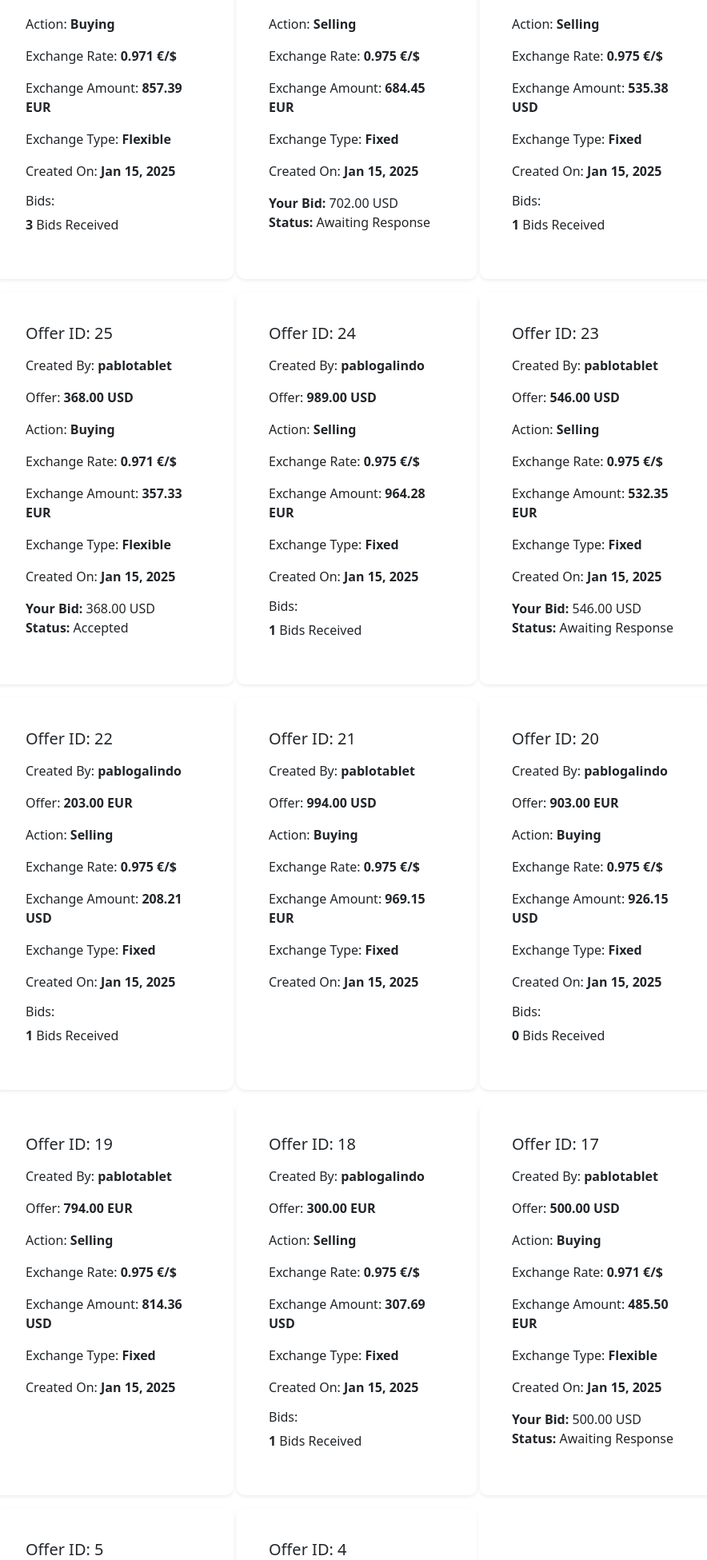
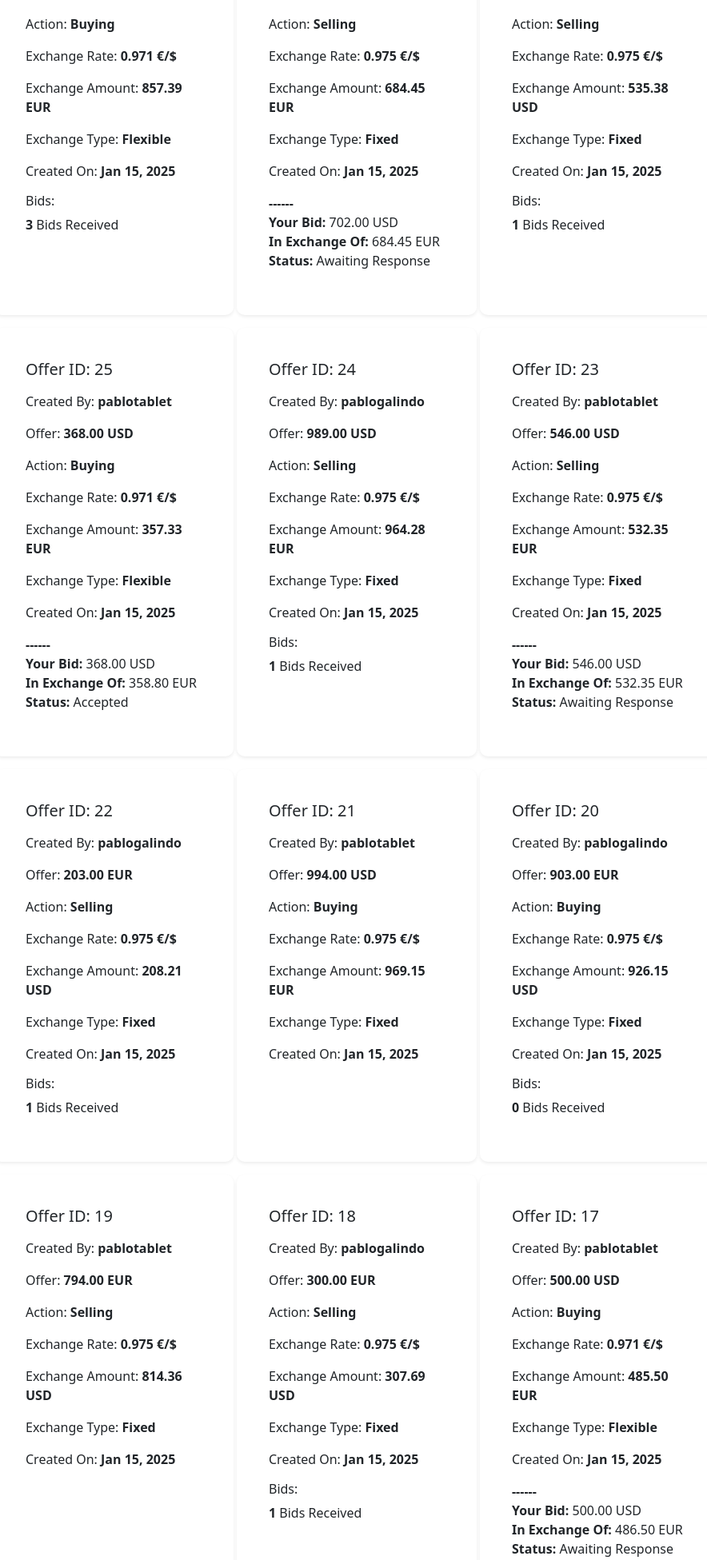
Before and after one commit to galindo89/currency-exchange-pgz, a Django app: page /offers/ in a window 1280 px wide. Shown: the part 883-2834 px from the top of the page at 80% size, without its empty margins (200-1084 px from the left). Run offline with Django 4.2, Linux system fonts and the light colour scheme; a user stored in the database is signed in; data comes from the database, SQL or seed files in the repository; both versions use the stored data as it was after the commit.

Commit message:
adding small changes to the information on what the UI dispalys in the offer section for the bids made by as user

```diff
--- a/core/templates/core/dashboard.html
+++ b/core/templates/core/dashboard.html
@@ -76,7 +76,7 @@
                         <p>Offer:<strong> {{ bid.offer.amount }} {{ bid.offer.currency }}</strong></p>
                         <p>My Bid: <strong>{{ bid.amount }} {{ bid.currency }}</strong></p>
                         <p>Exchange Rate: <strong>{{ bid.exchange_rate }} €/$</strong></p>
-                        <p>Exchange Amount: <strong>{{bid.converted_amount}} {{bid.converted_amount_currency}}</strong></p>
+                        <p>In Exchange Of: <strong>{{bid.converted_amount}} {{bid.converted_amount_currency}}</strong></p>
                         <p>Rate Type: <strong>{{ bid.offer.get_rate_type_display }}</strong></p>
                         <p>Status: <strong>{{ bid.get_status_display }}</strong></p>
 
--- a/currency_portal/settings.py
+++ b/currency_portal/settings.py
@@ -46,7 +46,7 @@ SITE_ID = 1
 ACCOUNT_AUTHENTICATION_METHOD = 'username'  # Options: 'username', 'email', or 'username_email'
 ACCOUNT_EMAIL_REQUIRED = True
 ACCOUNT_USERNAME_REQUIRED = True
-ACCOUNT_EMAIL_VERIFICATION = 'optional'  # Options: 'mandatory', 'optional', 'none'
+ACCOUNT_EMAIL_VERIFICATION = 'none'  # Options: 'mandatory', 'optional', 'none'
 ACCOUNT_SIGNUP_REDIRECT_URL = '/'  # Redirect after signup
 LOGIN_REDIRECT_URL = '/'  # Redirect after login
 LOGOUT_REDIRECT_URL = '/'  # Redirect after logout
@@ -83,9 +83,6 @@ AUTHENTICATION_BACKENDS = [
     'allauth.account.auth_backends.AuthenticationBackend',
 ]
 
-# Allauth custom settings
-
-ACCOUNT_EMAIL_VERIFICATION = 'none'
 
 
 # Application definition
--- a/offers/templates/offers/view_offers.html
+++ b/offers/templates/offers/view_offers.html
@@ -63,7 +63,10 @@
                     <!-- Bid Status for Logged-in User -->
                     {% if offer.user_bid %}
                     <p class="card-text">
+
+                        <strong>------</strong> <br>
                         <strong>Your Bid:</strong> {{ offer.user_bid.amount }} {{offer.user_bid.currency}}<br>
+                        <strong>In Exchange Of:</strong> {{ offer.bid_converted_amount }} {{ offer.bid_converted_currency }} <br>
                         <strong>Status:</strong> {{ offer.user_bid.get_status_display }}
                     </p>
                     {% endif %}
--- a/offers/views.py
+++ b/offers/views.py
@@ -70,6 +70,20 @@ def view_offers(request):
                                            if offer.currency == "USD"
                                            else "USD")
         offer.action = "Buying" if offer.is_buying else "Selling"
+        if offer.user_bid:
+            offer.bid_converted_amount = round(
+                offer.user_bid.amount / offer.user_bid.exchange_rate
+                if offer.user_bid.currency == "EUR"
+                else offer.user_bid.amount * offer.user_bid.exchange_rate, 2
+            )
+            offer.bid_converted_currency = (
+                "EUR" if offer.user_bid.currency == "USD" else "USD"
+            )
+        else:
+            offer.bid_converted_amount = None
+            offer.bid_converted_currency = None
+
+
 
     return render(request, 'offers/view_offers.html', {'offers': offers})
 
```
Also changed, not shown: db.sqlite3, 1 other file.
